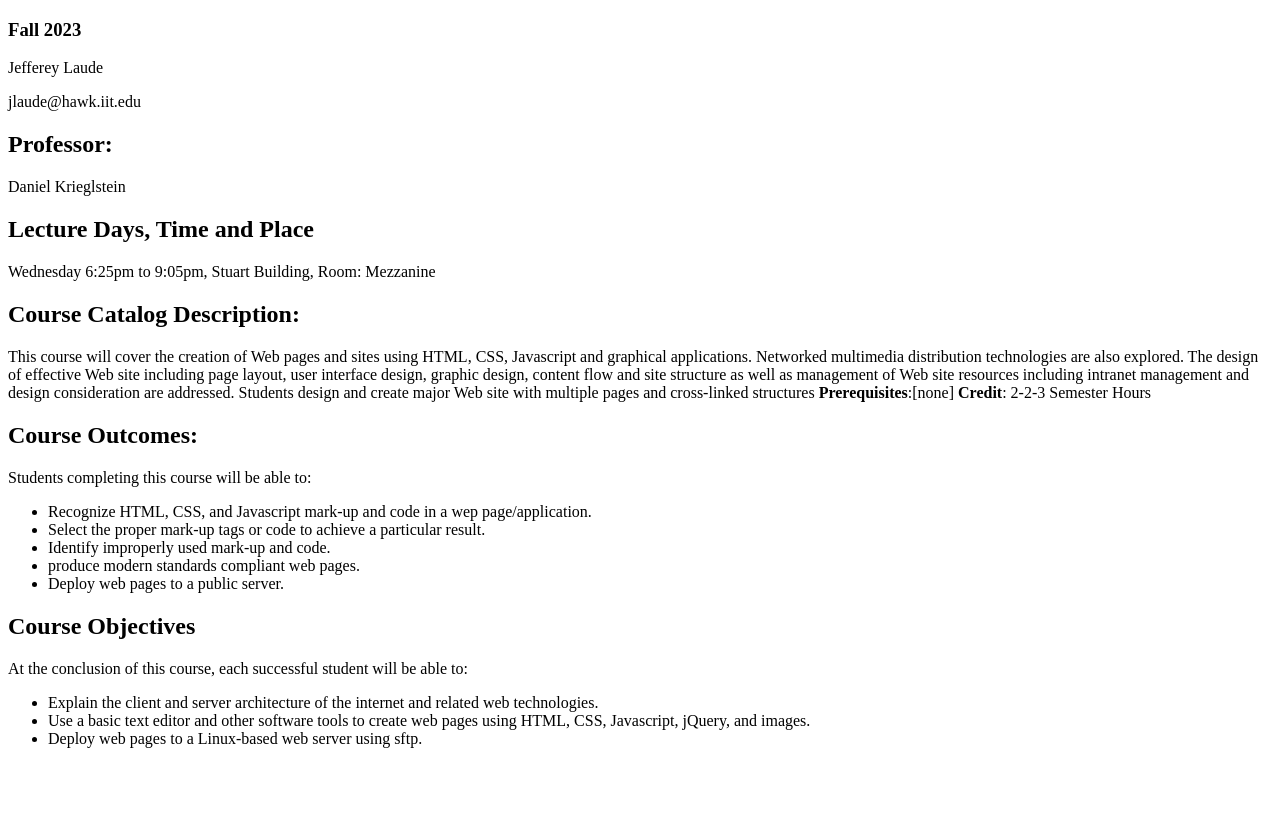
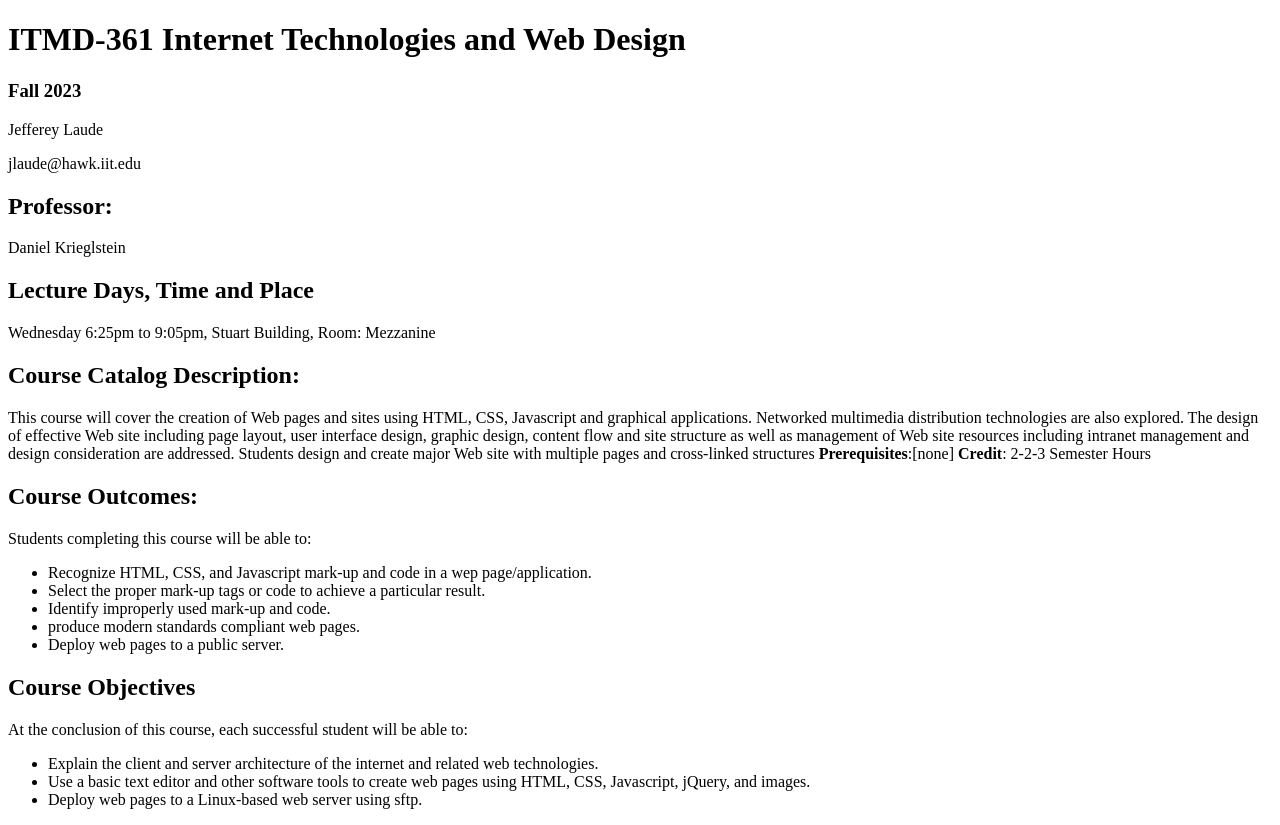
Before and after one commit to jlaude2504/Lab2, a plain HTML site: page index.html in a window 1280 px wide. Before the commit the page ends 800 px from the top, so only its background shows below. Drawn offline with Linux system fonts and the light colour scheme.

Commit message:
Update index.html

```diff
--- a/index.html
+++ b/index.html
@@ -3,8 +3,8 @@
 
 <head>
 	<meta charset="UTF-8">
-	<title>ITMD-361 Internet Technologies and Web Design</title>
-</head>
+	<h1>ITMD-361 Internet Technologies and Web Design</h1>
+ </head>
 <body>
     <h3>Fall 2023</h3>
     <p>Jefferey Laude</p >
@@ -38,5 +38,5 @@
 	    <li>Use a basic text editor and other software tools to create web pages using HTML, CSS, Javascript, jQuery, and images.</li>
 	    <li>Deploy web pages to a Linux-based web server using sftp.</li>
     </ul>
-</body>
+ </body>
 </html>
```
